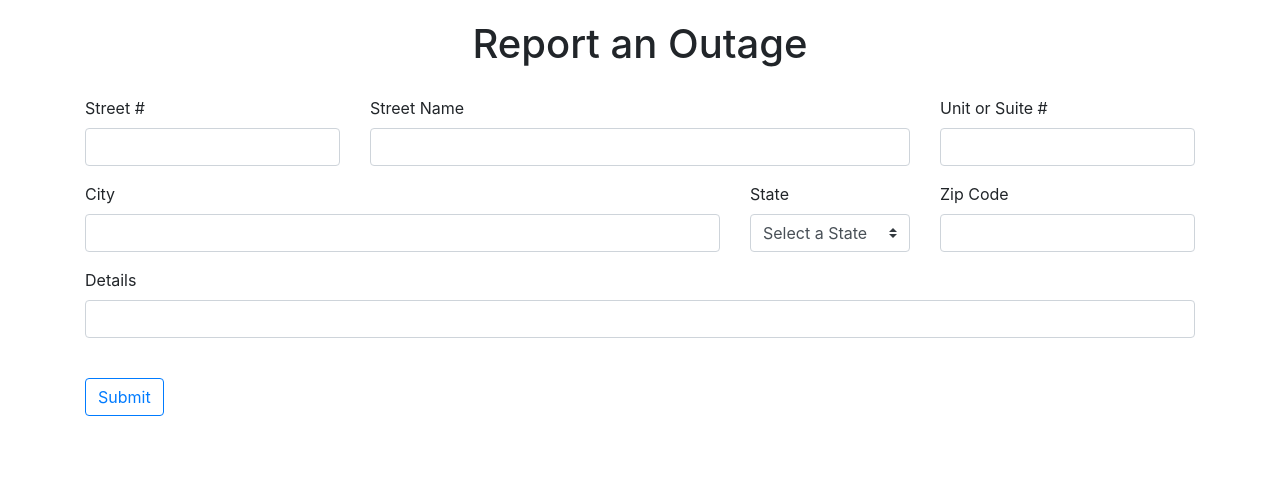
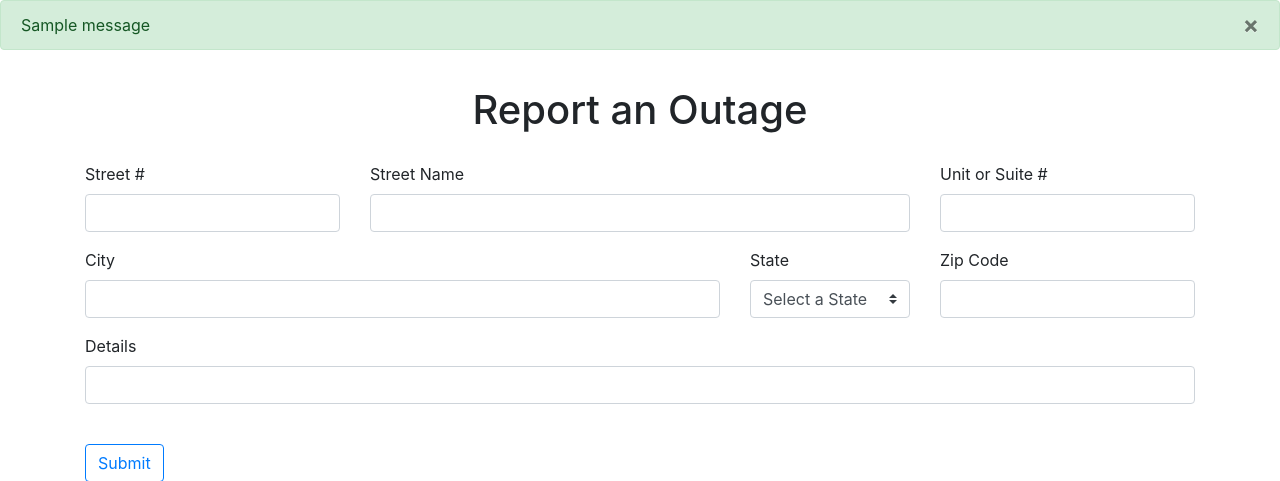
Before and after one commit to nathan-abraham/Outage-Reporter, a Flask app: page / in a window 1280 px wide. Shown: the part 56-537 px from the top of the page. Run offline with Flask 2, Linux system fonts and the light colour scheme; one stand-in notice (Sample message) is shown; some libraries are stand-ins or nearby versions.

Commit message:
Added error and success messages

```diff
--- a/website/templates/base.html
+++ b/website/templates/base.html
@@ -21,6 +21,7 @@
       type="text/css"
       rel="stylesheet"
     />
+    {% block style %}{% endblock %}
     <title>{% block title %}{% endblock %}</title>
   </head>
 
@@ -43,6 +44,29 @@
         </div>
       </div>
     </nav>
+    <!-- Flash messages -->
+    {% with messages = get_flashed_messages(with_categories=true) %}
+    {% if messages %}
+      {% for category, message in messages %}
+      {% if category == "error" %}
+      <div class="alert alert-danger alert-dismissable fade show" role="alert">
+        {{ message }}
+        <button type="button" class="close" data-dismiss="alert">
+          <span aria-hidden="true">&times;</span>
+        </button>
+      </div>
+      {% else %}
+      <div class="alert alert-success alert-dismissable fade show" role="alert">
+        {{ message }}
+        <button type="button" class="close" data-dismiss="alert">
+          <span aria-hidden="true">&times;</span>
+        </button>
+      </div>
+      {% endif %}
+      {% endfor %}
+    {% endif %}
+    {% endwith %}
+
     <div class="container">{% block content %}{% endblock %}</div>
     <!-- Bootstrap javascript files -->
     <script
```
